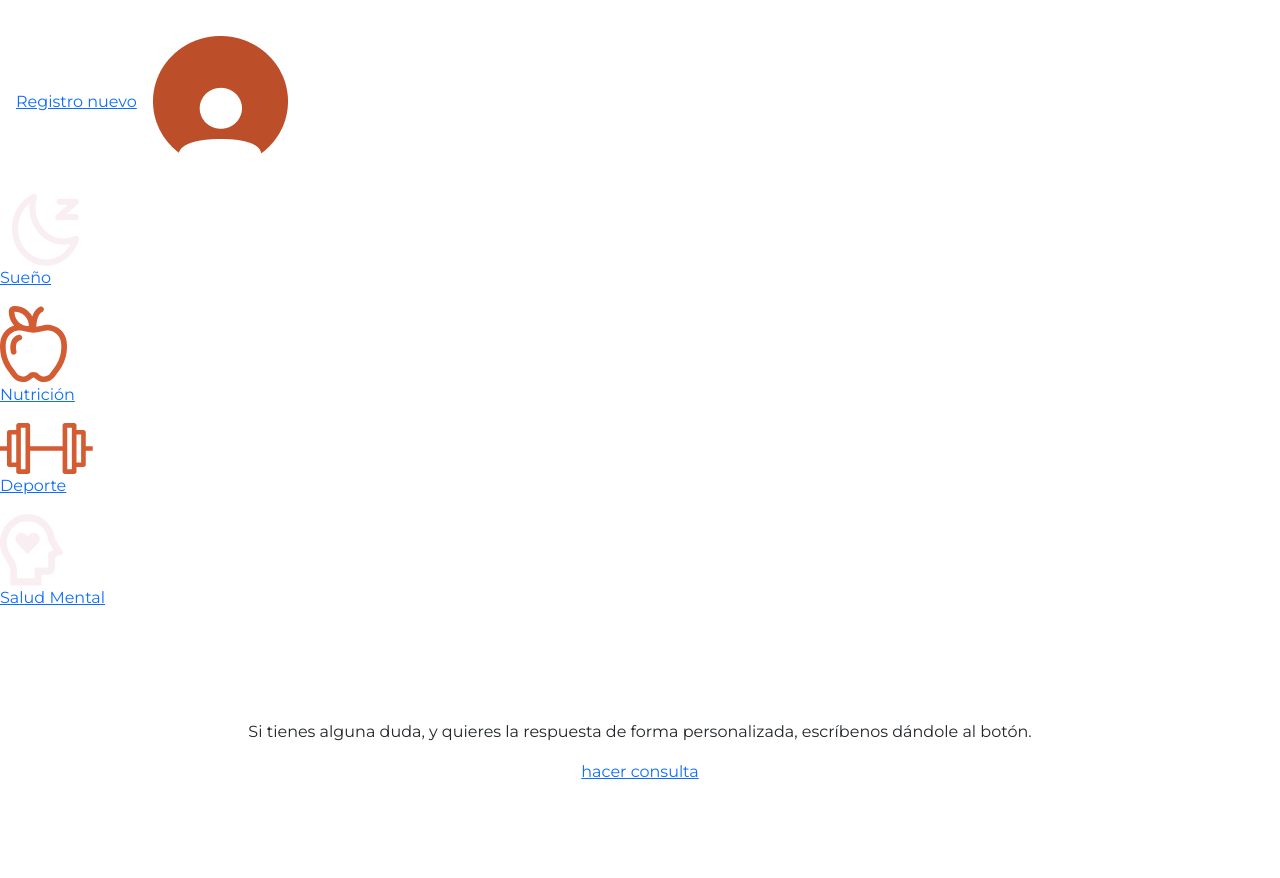
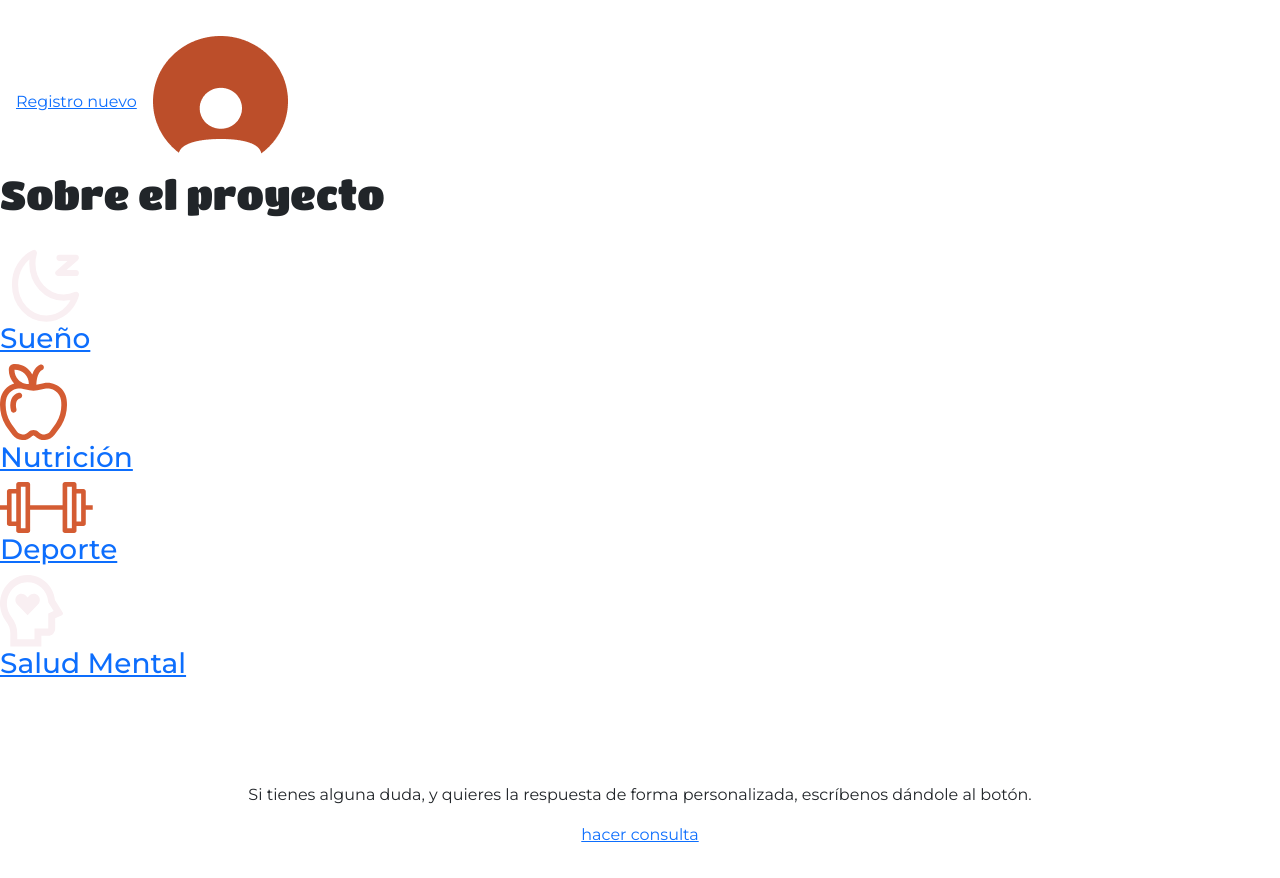
Before and after one commit to aleswebgit/Deploy-Habit-Front-End, a React (Create React App) app: page / in a window 1280 px wide. Shown: the top 878 px of the page. Before the commit the page ends 832 px from the top, so only its background shows below. Built offline with nearby package versions, Linux system fonts and the light colour scheme.

Commit message:
added h1 text

```diff
--- a/src/App.js
+++ b/src/App.js
@@ -9,6 +9,7 @@ function App() {
   return (
     <div>
       <Navbar/>
+      <h1 className='flex justify-center text-[#BC4E2A]'>Sobre el proyecto</h1>
       <RoutesConfig />
     </div>
   )
--- a/src/Components/Category.jsx
+++ b/src/Components/Category.jsx
@@ -44,9 +44,9 @@ const Category = () => {
               <div className="flex item-center justify-center">
                 {category.icon}
               </div>
-              <p className={`${category.color} font-['Titan one']`}>
+              <h3 className={`${category.color} font-['Titan one']`}>
                 {category.name}
-              </p>
+              </h3>
             </div>
           </a>
         )
--- a/src/routes/RoutesConfig.jsx
+++ b/src/routes/RoutesConfig.jsx
@@ -1,4 +1,4 @@
-import {BrowserRouter as Router, Routes, Route, Link} from 'react-router-dom'
+import {BrowserRouter as Router, Routes, Route,} from 'react-router-dom'
 import Home from '../Views/Home'
 import Landing from '../Views/Landing'
 import Login from '../Views/Login'
```
